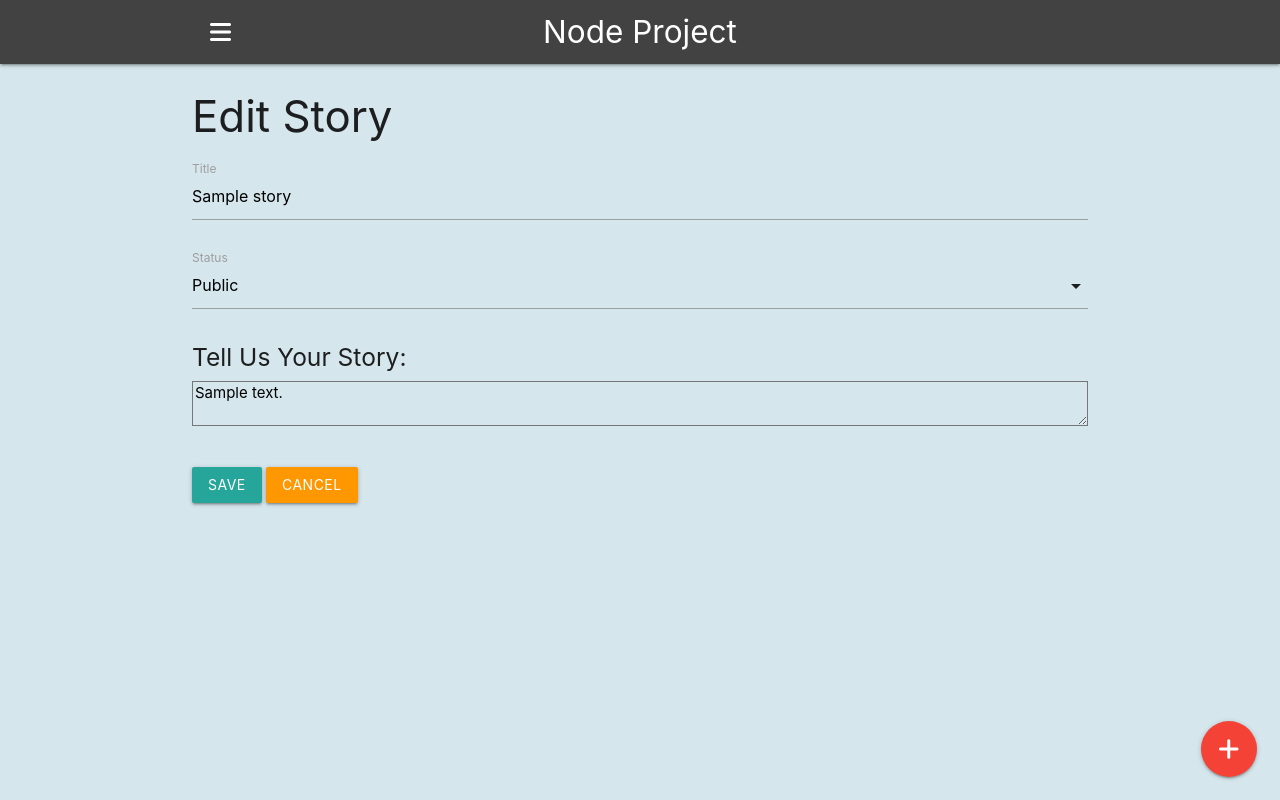
After one commit to TheMaxta/nodeApp, a Node server app: page /stories/edit/600000000000000000000001 in a window 1280 px wide. The commit adds this page. Run offline with Node 20, Linux system fonts and the light colour scheme; the visitor is signed in with stand-in values (Sample User, id 1); tables that the repository leaves empty hold one stand-in row (values such as "Sample post"); some libraries are stand-ins or nearby versions.

Commit message:
added helper for selecting proper attribute on form from drop down

```diff
--- a/public/css/style.css
+++ b/public/css/style.css
@@ -19,3 +19,6 @@ body {background: rgb(213 230 236)}
 .fa-small {
     font-size: 18px !important;
 }
+.fab.fa-google.left {
+    font-size: 15px;
+}
--- a/routes/stories.js
+++ b/routes/stories.js
@@ -52,7 +52,22 @@ router.get('/', ensureAuth, async (req, res) => {
 
 // @desc      Edit Stories
 // @route     GET /stories/edit/:id
-router.get('/', ensureAuth, async (req, res) => {
+router.get('/edit/:id', ensureAuth, async (req, res) => {
+    const story = await Story.findOne({
+        _id: req.params.id
+    }).lean()
+
+    if (!story){
+        res.render('/error/404')
+    }
+
+    if(story.user != req.user.id){
+        res.redirect('/stories')
+    } else {
+        res.render('stories/edit', {
+            story,
+        })
+    }
 
 })
 
--- a/views/dashboard.hbs
+++ b/views/dashboard.hbs
@@ -15,7 +15,7 @@
     <tbody>
         {{#each stories}}
             <tr>
-                <td><a href="/stories/{{_id}}"></a>{{title}}</td>
+                <td><a href="/stories/{{_id}}">{{title}}</a></td>
                 <td>{{formatDate createdAt 'MMMM Do YYYY h:mm a'}}</td>
                 <td><span class="dash-status">{{status}}</span></td>
             </tr>
--- /dev/null
+++ b/views/stories/edit.hbs
@@ -0,0 +1,36 @@
+<h3>Edit Story</h3>
+<div class="row">
+    <form action="/stories" method="POST" class="col s12">
+        <div class="row">
+            <div class="input-field">
+                <input type="text" id="title" name="title" value="{{story.title}}">
+                <label for="title">Title</label>
+            </div>
+        </div>
+
+        <div class="row">
+            <div class="input-field">
+                <select id="status" name="status">
+                    {{#select story.status}}
+                    <option value="public" >Public</option>
+                    <option value="private">Private</option>
+                    {{/select}}
+
+                </select>
+                <label for="status">Status</label>
+            </div>
+        </div>
+
+        <div class="row">
+            <div class="input-field">
+                <h5>Tell Us Your Story:</h5>
+                <textarea id="body" name="body">{{story.body}}</textarea>
+            </div>
+        </div>
+
+        <div class="row">
+            <input type="submit" value="Save" class="btn">
+            <a href="/dashboard" class="btn orange">Cancel</a>
+        </div>
+    </form>
+</div>
```
